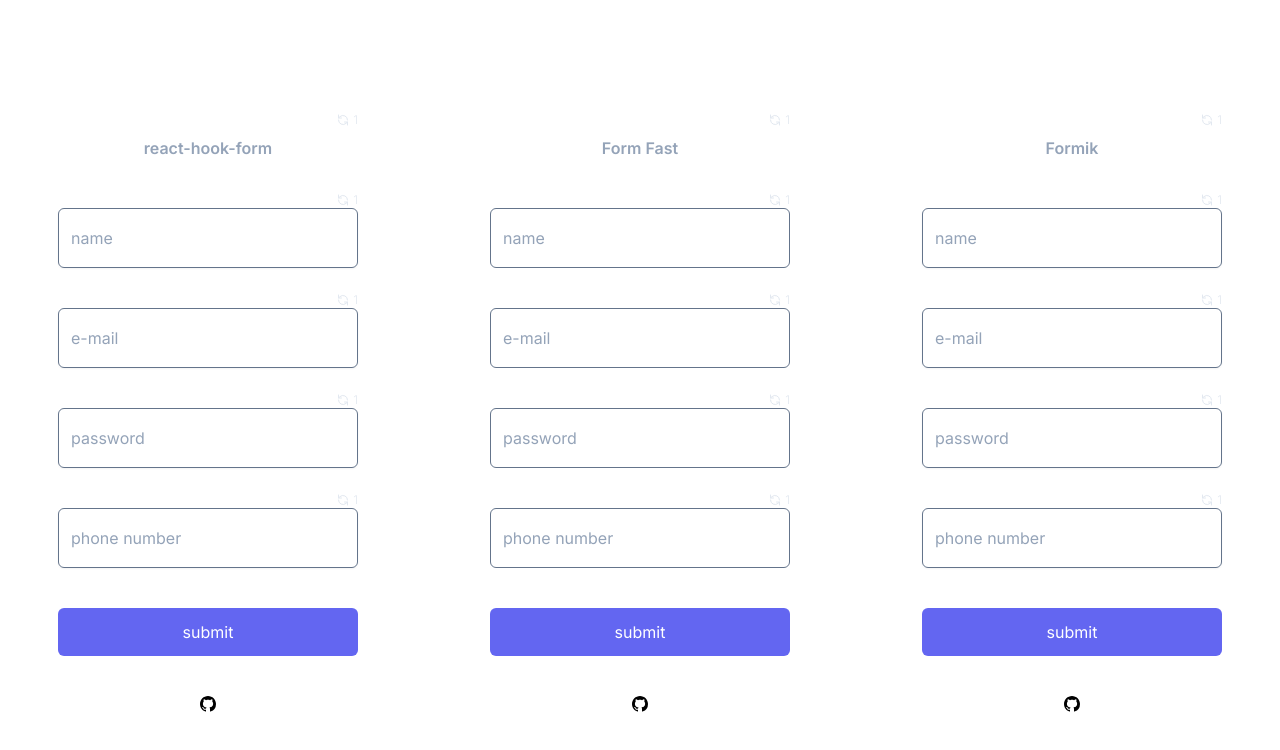
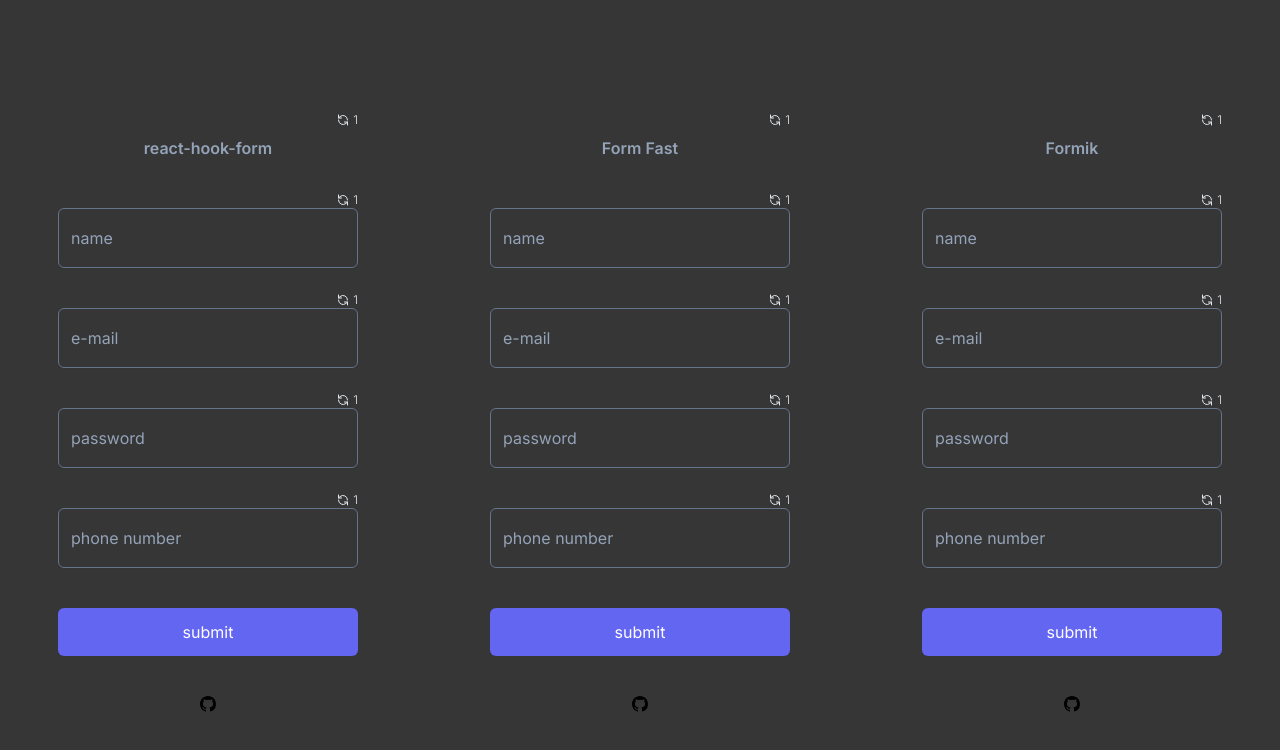
Before and after one commit to gasparrobi/react-form-performance-comparison, a Next.js app: page / in a window 1280 px wide. Shown: the top 750 px of the page. Built offline with nearby package versions, Linux system fonts and the light colour scheme.

Commit message:
bg color

```diff
--- a/src/pages/index.tsx
+++ b/src/pages/index.tsx
@@ -18,7 +18,7 @@
         />
         <link rel="icon" href="/favicon.ico" />
       </Head>
-      <main className="flex min-h-screen flex-col items-center justify-center bg-white ">
+      <main className="flex min-h-screen flex-col items-center justify-center bg-[#363636] ">
         <div className="container grid grid-cols-1 place-items-center gap-12 px-4 py-4 lg:grid-cols-3 ">
           <div className="flex flex-col items-center gap-4">
             <Form />
```
